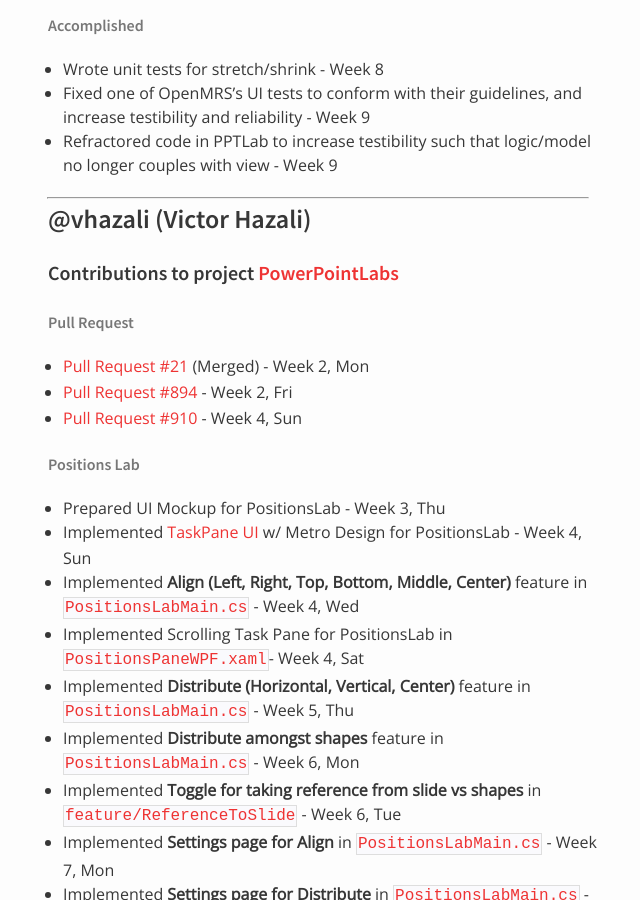
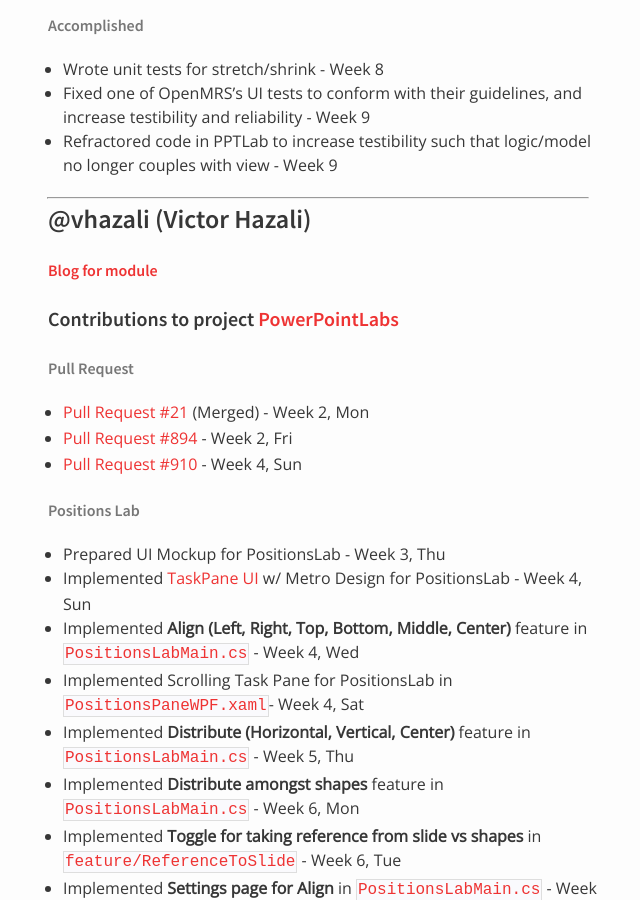
Before and after one commit to nus-oss/cs3281-AY1516S2-website, a Jekyll site: the page built from teams/powerpointlabs.md, in a window 1280 px wide and 900 px high, scrolled down 11898 px. Shown: the whole window, without its empty margins (322-962 px from the left). Built offline with Jekyll 4.4.1, drawn with Linux system fonts in a browser that asks for light colours.

Commit message:
Updated Victor's Blog Address

```diff
--- a/teams/powerpointlabs.md
+++ b/teams/powerpointlabs.md
@@ -353,6 +353,8 @@
 
 ### @vhazali (Victor Hazali)
 
+###### [Blog for module](https://blog.nus.edu.sg/victorhz3281/)
+
 #### Contributions to project [PowerPointLabs](http://www.comp.nus.edu.sg/~pptlabs/)
 
 ###### Pull Request
```
